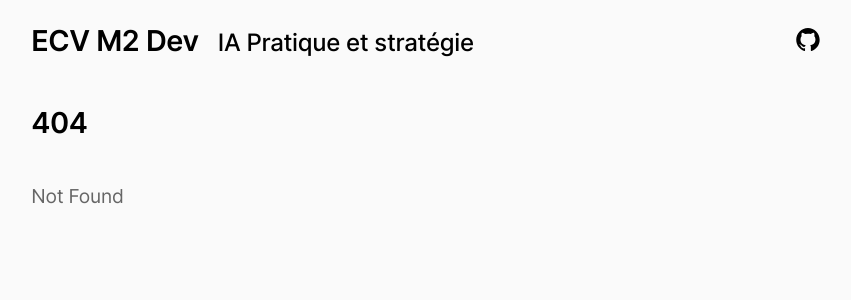
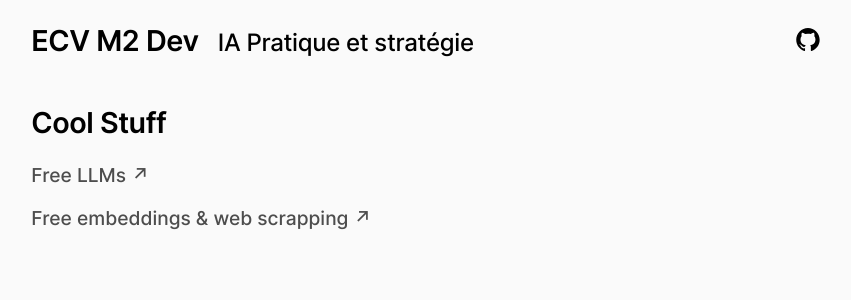
Before and after one commit to axel-rock/ecv, a SvelteKit app: page /cool-stuff in a window 1280 px wide. Before the commit this address had no page. Shown: the top 300 px of the page, without its empty margins (196-1047 px from the left). Built offline with nearby package versions, Linux system fonts and the light colour scheme.

Commit message:
fix: Disable telegram endpoint to avoid spam

```diff
--- a/src/routes/+page.svelte
+++ b/src/routes/+page.svelte
@@ -25,7 +25,7 @@
 <a href="/multimodal">Multimodal</a>
 <p>L'IA locale</p>
 <p>Images</p>
-<p>Autres trucs cools que je ne savais pas ou ranger</p>
+<a href="/cool-stuff">Autres trucs cools que je ne savais pas ou ranger</a>
 
 <hr />
 
--- a/src/routes/api/text_axel/+server.ts
+++ b/src/routes/api/text_axel/+server.ts
@@ -8,6 +8,6 @@ export const GET: RequestHandler = async () => {
 
 export const POST: RequestHandler = async ({ request }) => {
 	const { message, from } = await request.json()
-	await sendMessage(undefined, `Message from ${from}: ${message}`)
-	return text('success')
+	// await sendMessage(undefined, `Message from ${from}: ${message}`)
+	return text('Endpoint deactivated')
 }
--- /dev/null
+++ b/src/routes/cool-stuff/+page.svelte
@@ -0,0 +1,11 @@
+<script lang="ts">
+	import type { PageData } from './$types'
+
+	let { data }: { data: PageData } = $props()
+</script>
+
+<h1>Cool Stuff</h1>
+
+<a href="https://openrouter.ai/models?order=pricing-low-to-high" target="_blank">Free LLMs ↗</a>
+
+<a href="https://jina.ai">Free embeddings & web scrapping ↗</a>
```
